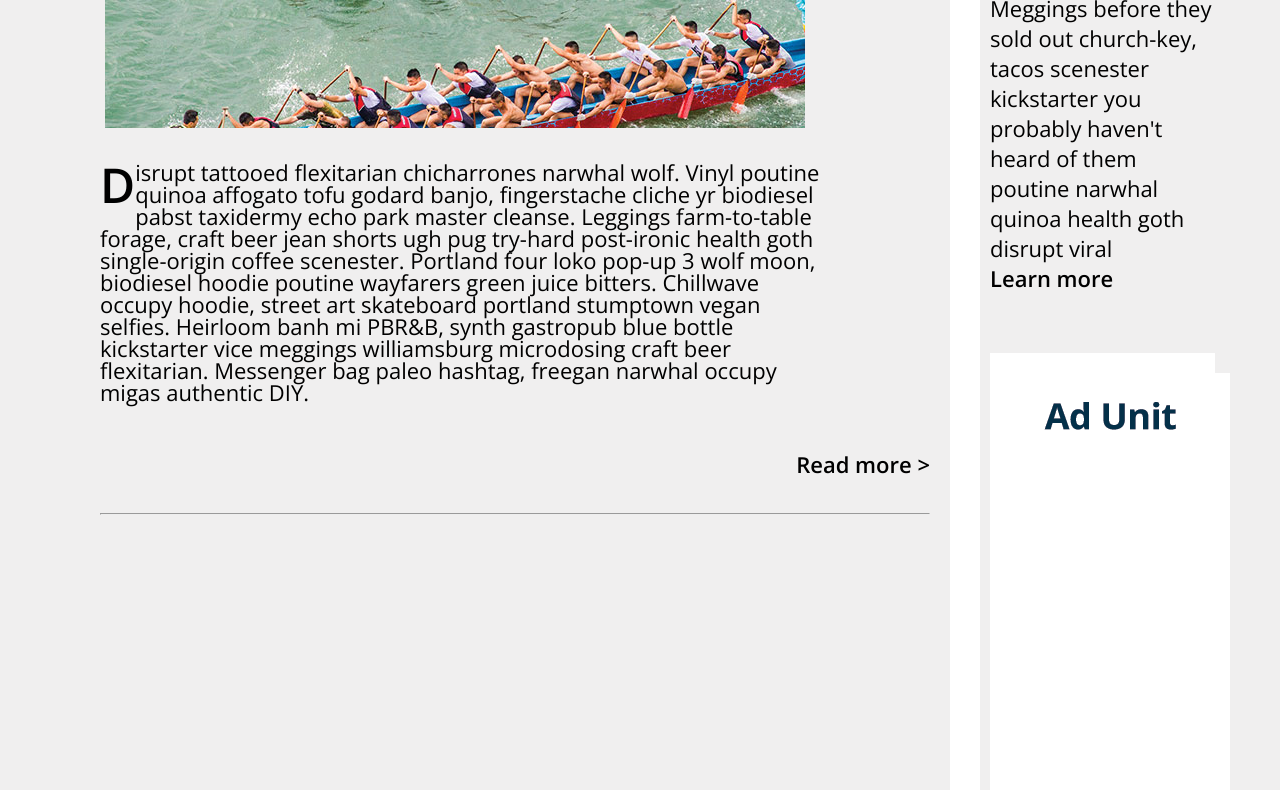
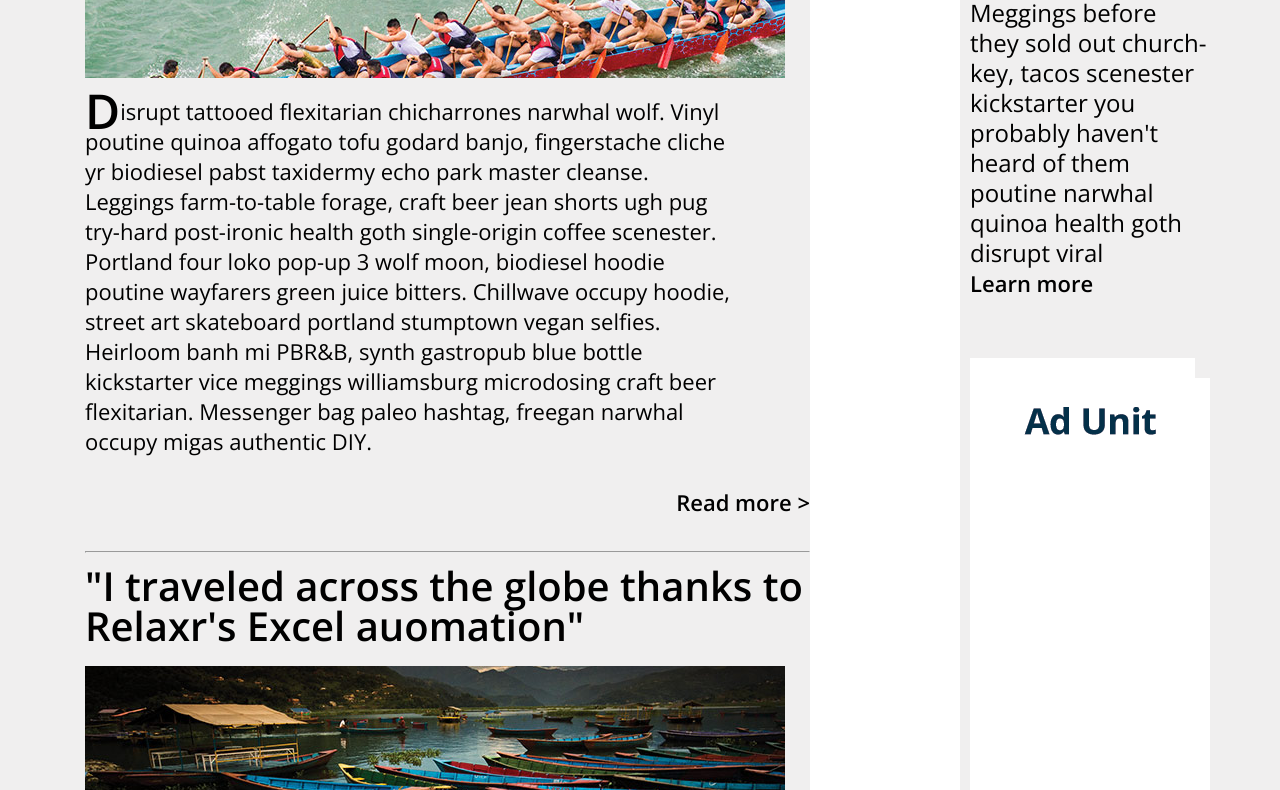
Before and after one commit to empecot/relaxr_blog, a plain HTML site: page index.html in a window 1280 px wide. Shown: the part 462-1252 px from the top of the page. Drawn offline with nearby package versions, Linux system fonts and the light colour scheme.

Commit message:
perfected main body

```diff
--- a/css/style.css
+++ b/css/style.css
@@ -59,6 +59,7 @@ header {
     float: left;
     width: 20%;
     margin-left: 30px;
+    padding-left: 20px;
  }
 .navs {
   float: right;
@@ -75,59 +76,60 @@ header {
       }
 
 aside {
-  width: 300px;
-  height: 2000px;
+  width: 320px;
+  height: 1700px;
   float: right;
   clear: both;
   background-color: #f0efef;
-  padding-right: 65px;
+  padding-right: 70px;
   padding-left: 10px;
+  padding-top: 60px;
   text-align: left;
   overflow: hidden;
-  display: inline;
+  margin-left: -15;
+
 }
       h4 {
         font-size: 32px;
-        font-weight: 800;
         margin-top: 50px;
         margin-bottom: 20px;
+        font-weight: 800;
       }
       .categories {
         font-size: 24px;
         font-weight: 300;
         line-height: 30px;
         margin-bottom: 50px;
-        padding-top: 75px;
+
       }
-.main1 {
-  width: 950px;
-  height: 2000px;
+
+.posts {
+  width: 810px;
+  height: 1700px;
   text-align: left;
-  padding-left: 100px;
-  padding-top: 100px;
+  float: left;
   background-color: #f0efef;
-  float: left;
-  clear: left;
-  padding-right: 20px;
-}
+  padding-top: 60px;
+  padding-left: 85px;
+  }
         h3 {
           font-size: 40px;
           font-weight: 600;
           text-align: left;
+          padding-bottom: 20px;
         }
         #rowing {
-          float: right;
-          width: 825px;
+          width: 550px;
           margin-top: 30px;
           margin-bottom: 30px;
+          padding-bottom: 15px;
         }
-        p {
+        .content {
           font-size: 22px;
           font-weight: 300;
-        }
-        #content1 {
-          padding-right: 100px;
-          padding-top: 60px;
+          padding-right: 75px;
+          padding-top: 15px;
+          line-height: 30px;
           }
         h5 {
           font-size: 22px;
@@ -142,12 +144,10 @@ aside {
           font-size: 22px;
           font-weight: 600;
           text-align: right;
-          padding-top: 50px;
+          padding-top: 35px;
           padding-bottom: 25px;
         }
-        hr {
-
-        }
+        hr {}
 .ad_unit {
   background-color: white;
   width: 225px;
--- a/index.html
+++ b/index.html
@@ -48,23 +48,23 @@
 
 </aside>
 
-<div class="main1">
+<div class="posts">
 	<h3>How I implemented Relaxr in 2<br/>weeks and changed my life.</h3>
-		<div id="rowing">
+		<div class="pics">
 			<img src="images/blog_photo1.jpg">
 			</div>
-		<div id="content1">
-	<p><span class="firstcharacter">D</span>isrupt tattooed flexitarian chicharrones narwhal wolf. Vinyl poutine quinoa affogato tofu godard banjo, fingerstache cliche yr biodiesel pabst taxidermy echo park master cleanse. Leggings farm-to-table forage, craft beer jean shorts ugh pug try-hard post-ironic health goth single-origin coffee scenester. Portland four loko pop-up 3 wolf moon, biodiesel hoodie poutine wayfarers green juice bitters. Chillwave occupy hoodie, street art skateboard portland stumptown vegan selfies. Heirloom banh mi PBR&B, synth gastropub blue bottle kickstarter vice meggings williamsburg microdosing craft beer flexitarian. Messenger bag paleo hashtag, freegan narwhal occupy migas authentic DIY.</p>
+		<div class="content">
+	<span class="firstcharacter">D</span>isrupt tattooed flexitarian chicharrones narwhal wolf. Vinyl poutine quinoa affogato tofu godard banjo, fingerstache cliche yr biodiesel pabst taxidermy echo park master cleanse. Leggings farm-to-table forage, craft beer jean shorts ugh pug try-hard post-ironic health goth single-origin coffee scenester. Portland four loko pop-up 3 wolf moon, biodiesel hoodie poutine wayfarers green juice bitters. Chillwave occupy hoodie, street art skateboard portland stumptown vegan selfies. Heirloom banh mi PBR&B, synth gastropub blue bottle kickstarter vice meggings williamsburg microdosing craft beer flexitarian. Messenger bag paleo hashtag, freegan narwhal occupy migas authentic DIY.
 		</div>
 			<div id="readmore">Read more ></div>
 	<hr/>
-</div>
-<div class="main2">
 	<h3>"I traveled across the globe thanks to Relaxr's Excel auomation"</h3>
-	<div id="boats">
+	<div class="pics">
 			<img src="images/blog_photo2.jpg">
-	<p><span class="firstcharacter">V</span>iral four dollar toast pinterest, leggings helvetica iPhone mlkshk distillery typewriter semiotics jean shorts cray disrupt. 90's pug blue bottle venmo, single-origin coffee bitters biodiesel messenger bag beard deep v freegan tacos post-ironic. Etsy 8-bit salvia, +1 bespoke umami direct trade irony cliche everyday carry. Fanny pack deep v williamsburg fashion axe franzen wayfarers quinoa pabst, DIY
-	</p>
+			</div>
+		<div class="content">
+	<span class="firstcharacter">V</span>iral four dollar toast pinterest, leggings helvetica iPhone mlkshk distillery typewriter semiotics jean shorts cray disrupt. 90's pug blue bottle venmo, single-origin coffee bitters biodiesel messenger bag beard deep v freegan tacos post-ironic. Etsy 8-bit salvia, +1 bespoke umami direct trade irony cliche everyday carry. Fanny pack deep v williamsburg fashion axe franzen wayfarers quinoa pabst, DIY
+	</div>
 		<div id="readmore">Read more ></div>
 	<hr/>
 </div>
```
